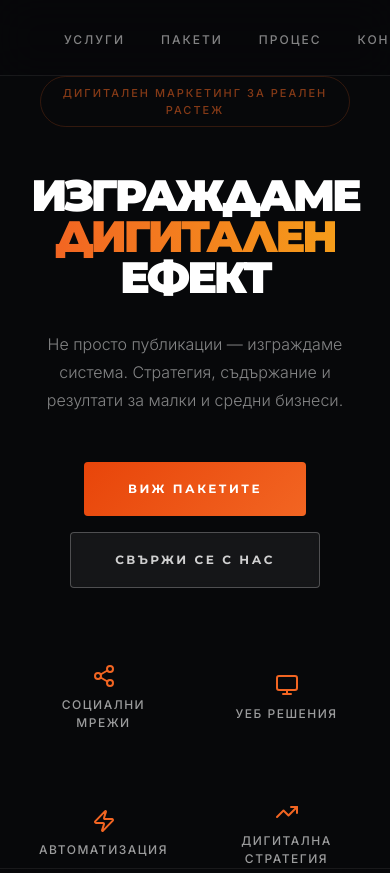
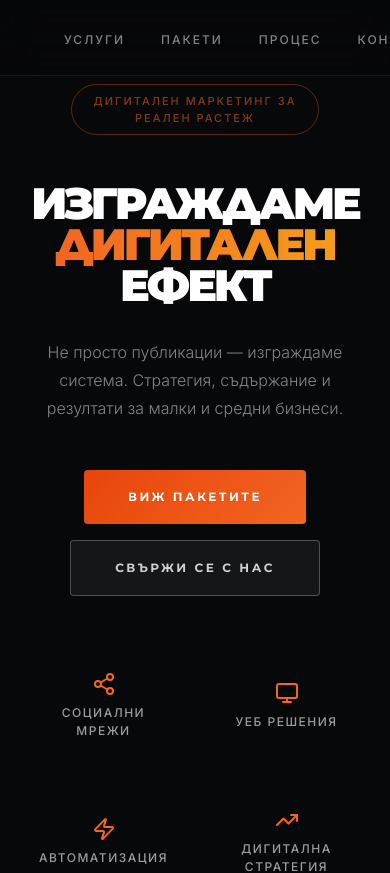
Before and after one commit to emobugs/digital-effect, a Next.js app: page / in a window 390 px wide. Shown: the top 873 px of the page. Built offline with nearby package versions, Linux system fonts and the light colour scheme.

Commit message:
top annotation font mobile

```diff
--- a/src/components/sections/Hero.tsx
+++ b/src/components/sections/Hero.tsx
@@ -32,9 +32,9 @@ export default function Hero() {
 		>
 			<div className="pt-[76px]"></div>
 			{/* Badge */}
-			<div className="hero-item inline-flex items-center gap-2 px-5 py-2 mb-12 rounded-full border border-[#f26522]/35 bg-[#f26522]/07 animate-pulse md:animate-none">
+			<div className="hero-item inline-flex items-center max-sm:w-[80%]  gap-2 px-5 py-2 mb-12 mt-2 rounded-full border border-[#f26522]/35 bg-[#f26522]/07">
 				<span className="hidden md:block w-[7px] h-[7px] rounded-full bg-[#f26522] animate-pulse" />
-				<span className="text-[11px] font-medium tracking-[2px] uppercase text-[#f26522]">
+				<span className="text-[11px] md:text-[14px]  font-medium tracking-[2px] uppercase text-[#f26522] animate-pulse md:animate-none">
 					Дигитален Маркетинг за Реален Растеж
 				</span>
 			</div>
```
